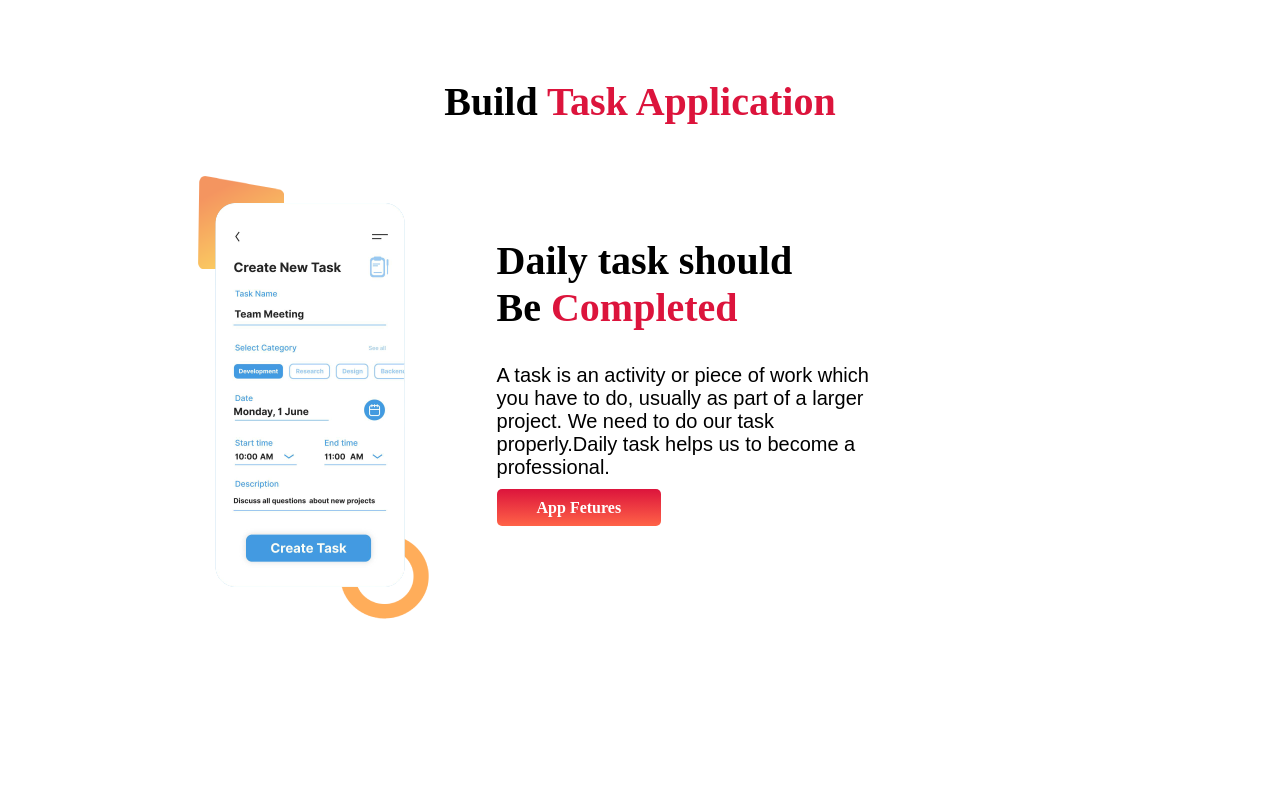
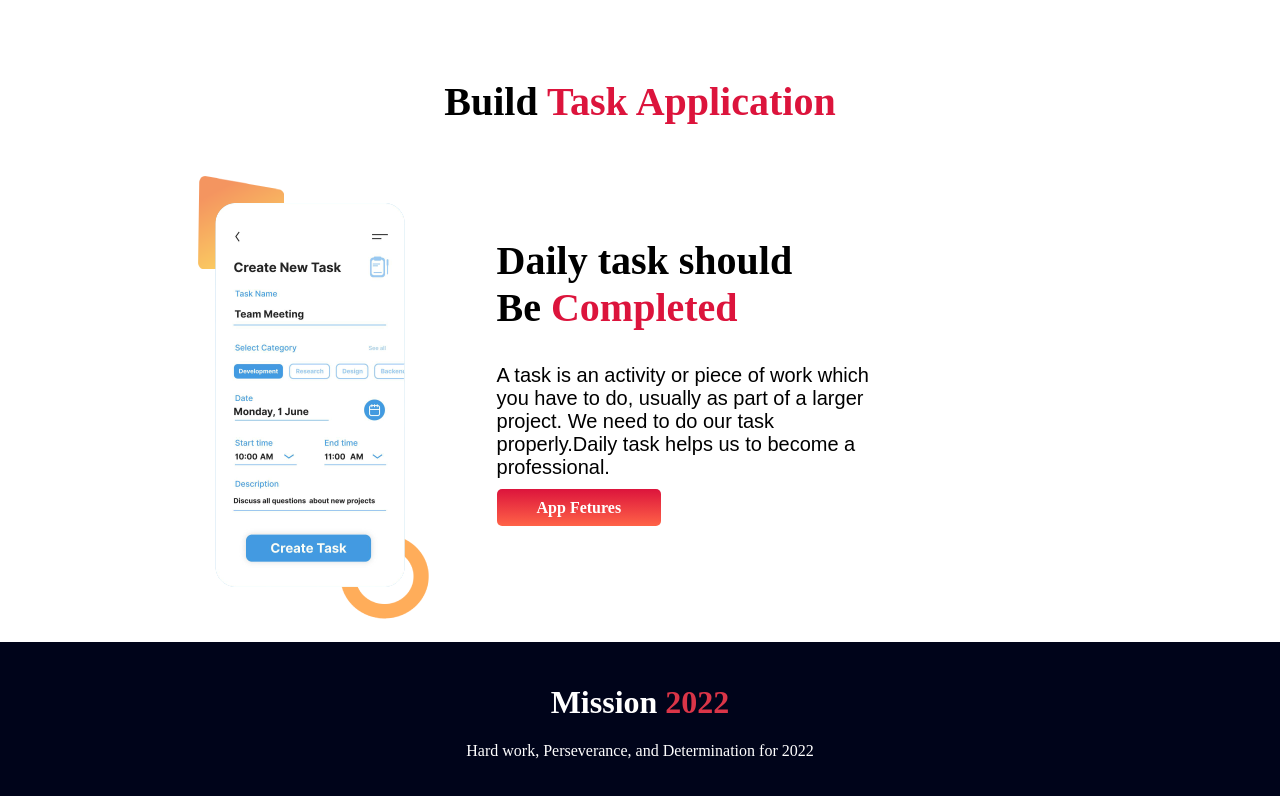
Before and after one commit to Abirulhaque56/Portfolio-1, a plain HTML site: page index.html in a window 1280 px wide. Shown: the part 2005-2801 px from the top of the page. Before the commit the page ends 2647 px from the top, so only its background shows below. Drawn offline with Linux system fonts and the light colour scheme.

Commit message:
final project added

```diff
--- a/index.html
+++ b/index.html
@@ -83,6 +83,15 @@
 </div>
 </section>
 
+<footer class="foot">
+    <div class="last-step">
+        <h1>Mission <span>2022</span> </h1>
+        <p>Hard work, Perseverance, and Determination for 2022</p>
+    </div>
+</footer>
+
+
+
 
 
 
--- a/style.css
+++ b/style.css
@@ -215,3 +215,17 @@ h4{
     width: 90%;
     padding-left: 15%;
 }
+.foot{
+    background-color: #00041a;
+    padding:20px;
+}
+.last-step{
+    color:#ffffff;
+    text-align: center;
+}
+.last-step h1{
+    color:#ffffff;
+}
+.last-step span{
+    color:#da3548;
+}
```
